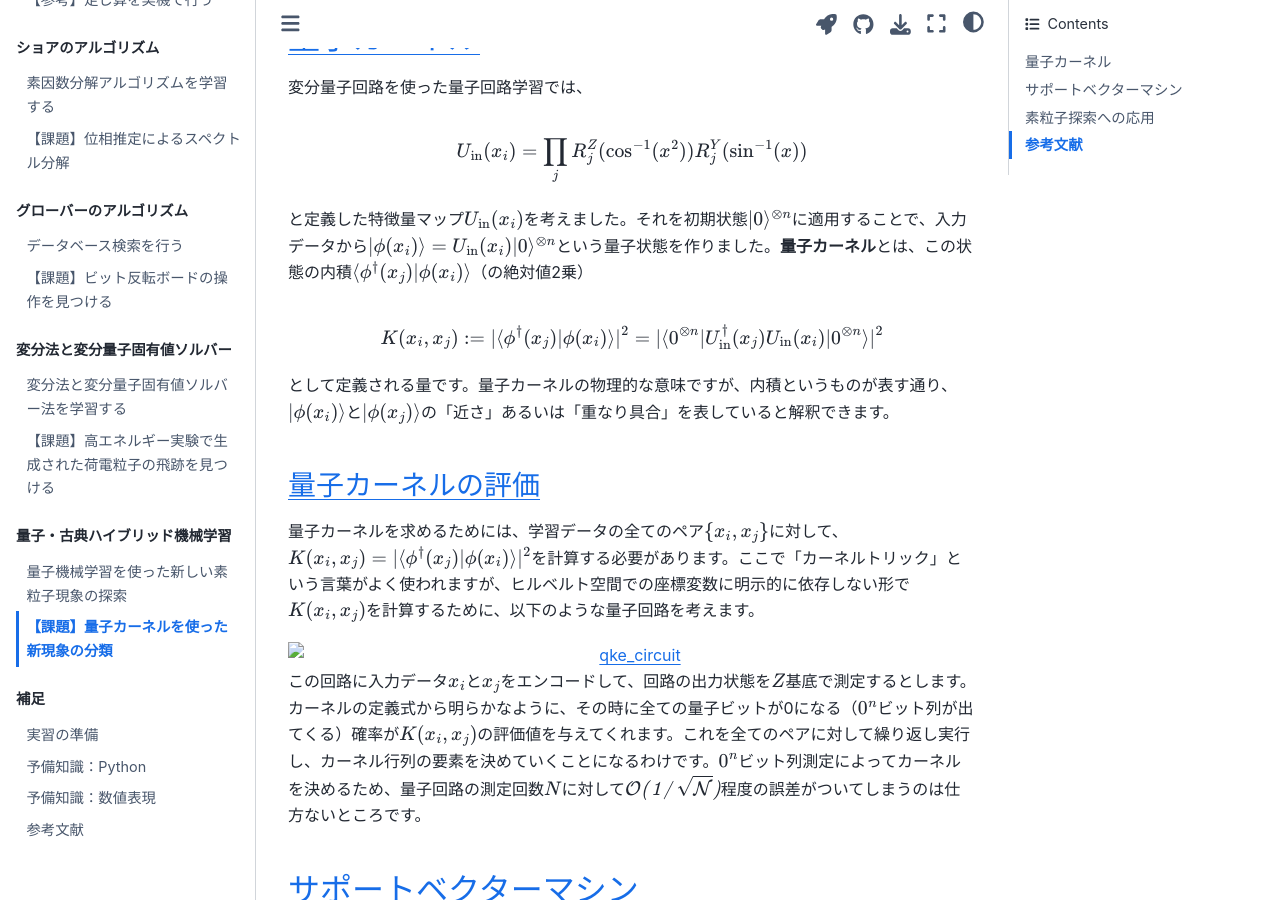
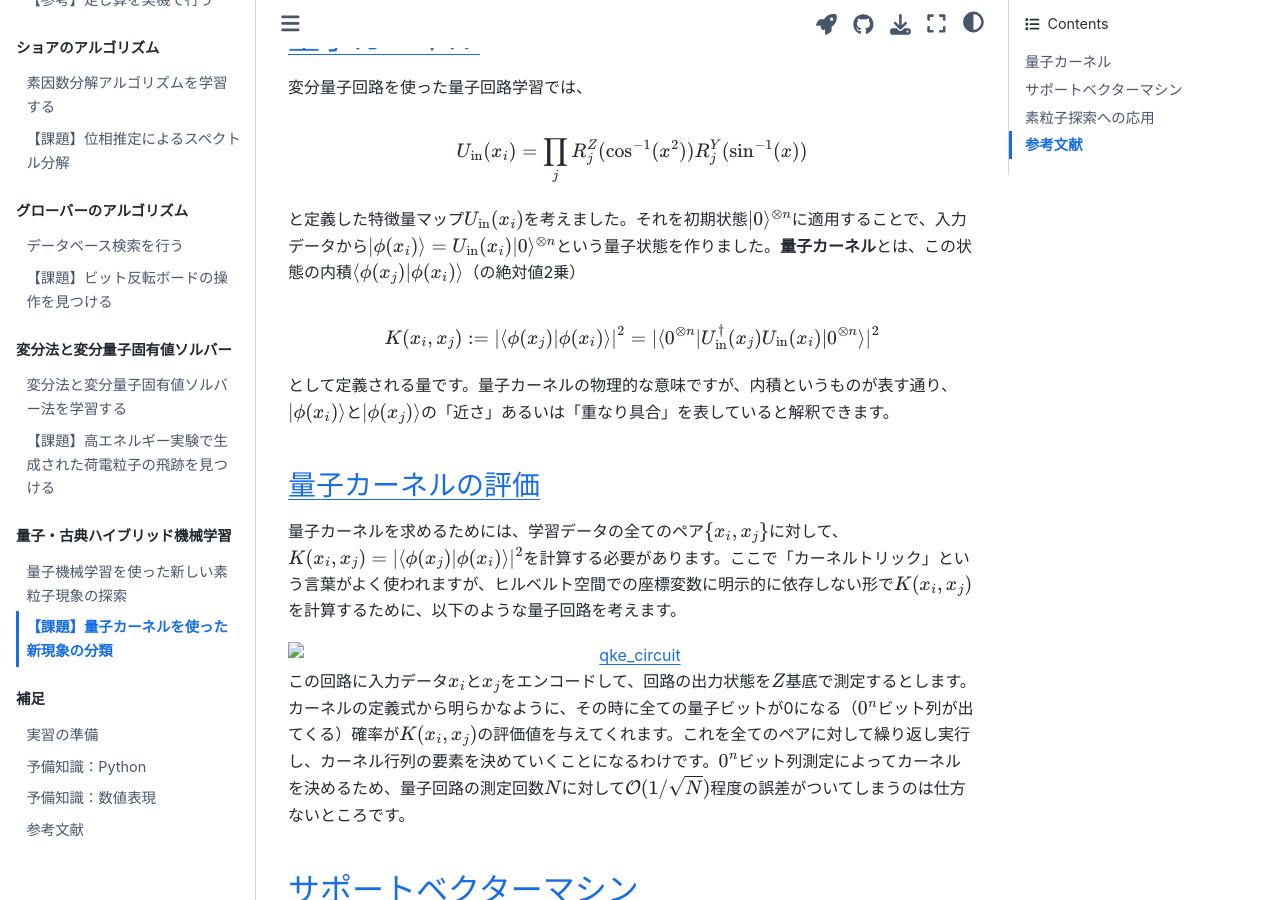
Before and after one commit to UTokyo-ICEPP/qc-workbook, a Jupyter Book: the page built from source/ja/qkc_machine_learning.md, in a window 1280 px wide and 900 px high, scrolled down 675 px. Built offline with Jupyter Book 1.0.4 settings and Sphinx 7.4.7 and the Sphinx Book theme 1.1.4, drawn with Linux system fonts in a browser that asks for light colours; cross-references to code outside the pages are shown as plain code.

Commit message:
fixed typo in vqc,qkc

````diff
--- a/source/ja/qkc_machine_learning.md
+++ b/source/ja/qkc_machine_learning.md
@@ -50,10 +50,10 @@ $$
 U_{\text{in}}(x_i) = \prod_j R_j^Z(\cos^{-1}(x^2))R_j^Y(\sin^{-1}(x))
 $$
 
-と定義した特徴量マップ$U_{\text{in}}(x_i)$を考えました。それを初期状態$\ket{0}^{\otimes n}$に適用することで、入力データから$\ket{\phi(x_i)}=U_{\text{in}}(x_i)\ket{0}^{\otimes n}$という量子状態を作りました。**量子カーネル**とは、この状態の内積$\langle\phi^\dagger(x_j)|\phi(x_i)\rangle$（の絶対値2乗）
+と定義した特徴量マップ$U_{\text{in}}(x_i)$を考えました。それを初期状態$\ket{0}^{\otimes n}$に適用することで、入力データから$\ket{\phi(x_i)}=U_{\text{in}}(x_i)\ket{0}^{\otimes n}$という量子状態を作りました。**量子カーネル**とは、この状態の内積$\langle\phi(x_j)|\phi(x_i)\rangle$（の絶対値2乗）
 
 $$
-K(x_i,x_j):=|\langle\phi^\dagger(x_j)|\phi(x_i)\rangle|^2=|\langle0^{\otimes n}|U_{\text{in}}^\dagger(x_j)U_{\text{in}}(x_i)|0^{\otimes n}\rangle|^2
+K(x_i,x_j):=|\langle\phi(x_j)|\phi(x_i)\rangle|^2=|\langle0^{\otimes n}|U_{\text{in}}^\dagger(x_j)U_{\text{in}}(x_i)|0^{\otimes n}\rangle|^2
 $$
 
 として定義される量です。量子カーネルの物理的な意味ですが、内積というものが表す通り、$\ket{\phi(x_i)}$と$\ket{\phi(x_j)}$の「近さ」あるいは「重なり具合」を表していると解釈できます。
@@ -63,7 +63,7 @@ $$
 (q_kernel_imp)=
 ### 量子カーネルの評価
 
-量子カーネルを求めるためには、学習データの全てのペア$\{x_i,x_j\}$に対して、$K(x_i,x_j)=|\langle\phi^\dagger(x_j)|\phi(x_i)\rangle|^2$を計算する必要があります。ここで「カーネルトリック」という言葉がよく使われますが、ヒルベルト空間での座標変数に明示的に依存しない形で$K(x_i,x_j)$を計算するために、以下のような量子回路を考えます。
+量子カーネルを求めるためには、学習データの全てのペア$\{x_i,x_j\}$に対して、$K(x_i,x_j)=|\langle\phi(x_j)|\phi(x_i)\rangle|^2$を計算する必要があります。ここで「カーネルトリック」という言葉がよく使われますが、ヒルベルト空間での座標変数に明示的に依存しない形で$K(x_i,x_j)$を計算するために、以下のような量子回路を考えます。
 
 ```{image} figs/qke_circuit.png
 :alt: qke_circuit
@@ -71,7 +71,7 @@ $$
 :align: center
 ```
 
-この回路に入力データ$x_i$と$x_j$をエンコードして、回路の出力状態を$Z$基底で測定するとします。カーネルの定義式から明らかなように、その時に全ての量子ビットが0になる（$0^n$ビット列が出てくる）確率が$K(x_i,x_j)$の評価値を与えてくれます。これを全てのペアに対して繰り返し実行し、カーネル行列の要素を決めていくことになるわけです。$0^n$ビット列測定によってカーネルを決めるため、量子回路の測定回数$N$に対して$\cal{O}(1/\sqrt{N})$程度の誤差がついてしまうのは仕方ないところです。
+この回路に入力データ$x_i$と$x_j$をエンコードして、回路の出力状態を$Z$基底で測定するとします。カーネルの定義式から明らかなように、その時に全ての量子ビットが0になる（$0^n$ビット列が出てくる）確率が$K(x_i,x_j)$の評価値を与えてくれます。これを全てのペアに対して繰り返し実行し、カーネル行列の要素を決めていくことになるわけです。$0^n$ビット列測定によってカーネルを決めるため、量子回路の測定回数$N$に対して${\cal O}(1/\sqrt{N})$程度の誤差がついてしまうのは仕方ないところです。
 
 +++ {"pycharm": {"name": "#%% md\n"}}
 
````
Also changed, not shown: source/ja/vqc_machine_learning.md (+1 -1 lines).
